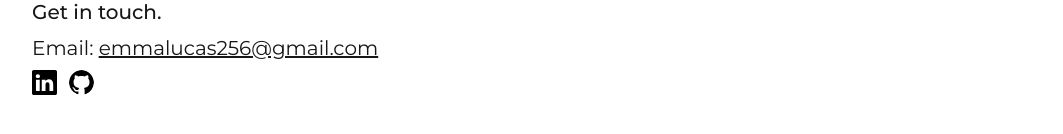
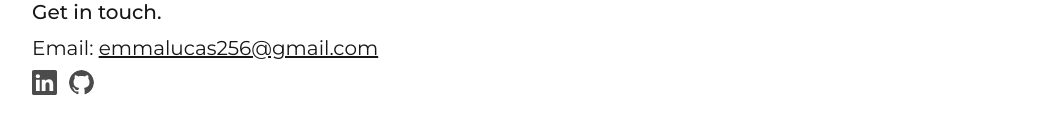
Before and after one commit to emlucas/portfolio, a Next.js app: page / in a window 1280 px wide. Shown: the part 700-834 px from the top of the page, without its empty margins (108-1171 px from the left). Built offline with nearby package versions, Linux system fonts and the light colour scheme.

Commit message:
updated social icon opacity

```diff
--- a/src/app/globals.css
+++ b/src/app/globals.css
@@ -49,5 +49,5 @@ header {
 }
 
 img {
-    transition: box-shadow 0.3s;
+    transition: 0.3s;
 }
--- a/src/app/info/contact.tsx
+++ b/src/app/info/contact.tsx
@@ -9,11 +9,11 @@ const Contact = () => {
 			<div className={'flex gap-3 mt-2'}>
 				<a href={'https://www.linkedin.com/in/emma-lucas-0241b4155/'} target={'_blank'}>
 					<img src={'linkedin.svg'} alt={'LinkedIn'} width={25} height={25}
-						  className={'shadow-rose-400 hover:shadow-md'}/>
+						  className={'shadow-rose-400 hover:shadow-md opacity-70 hover:opacity-100'}/>
 				</a>
 				<a href={'https://github.com/emlucas'} target={'_blank'}>
 					<img src={'github.svg'} alt={'Github'} width={25} height={25}
-						  className={'shadow-rose-400 hover:shadow-md rounded-full'}/>
+						  className={'shadow-rose-400 hover:shadow-md rounded-full opacity-70 hover:opacity-100'}/>
 				</a>
 			</div>
 		</section>
```
